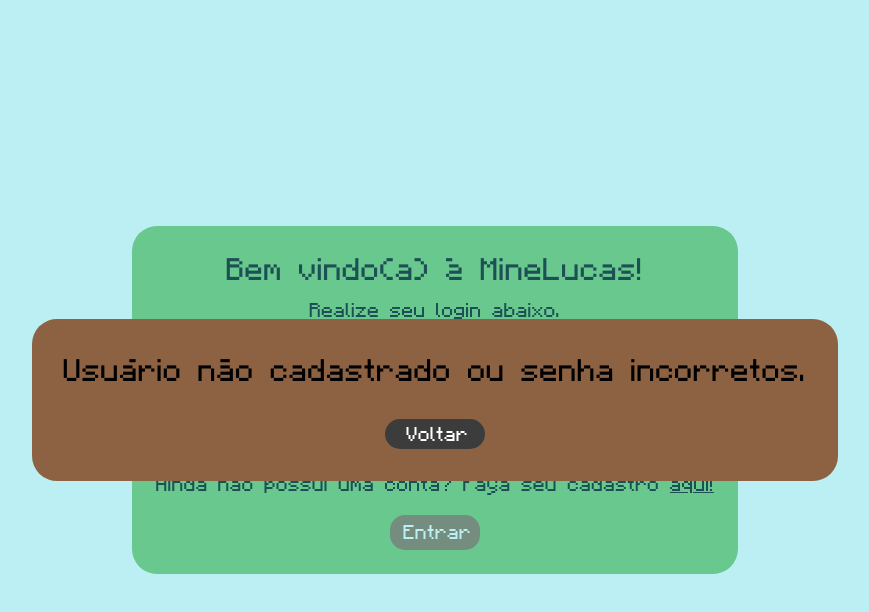
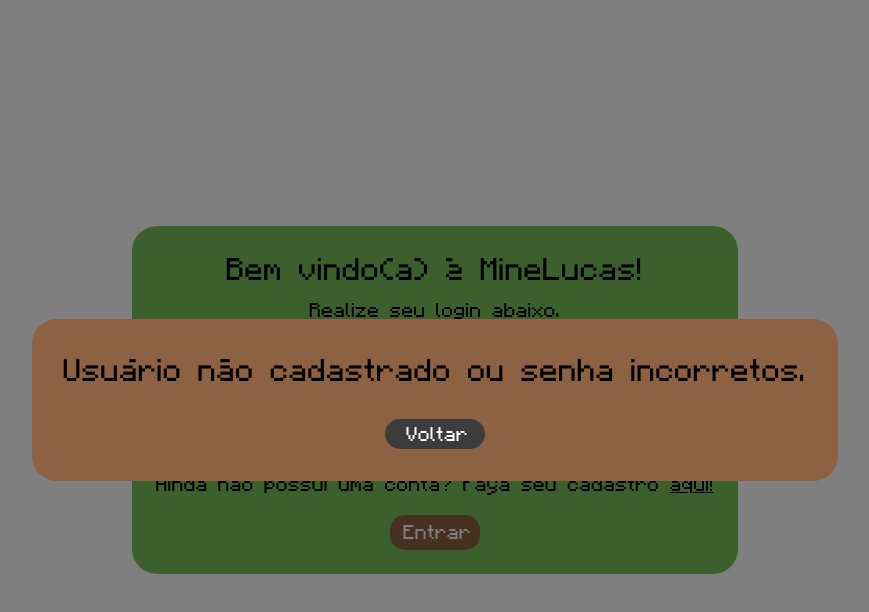
Before and after one commit to LucasBoaratti/MineLucas, a React (Vite) app in the folder FrontEnd/: page / in a window 1280 px wide. Both pictures are taken after typing "Sample", "Sample123" into the empty fields and a click on the button "Entrar". Shown: the top 612 px of the page, without its empty margins (205-1074 px from the left). Built offline with nearby package versions, Linux system fonts and the light colour scheme; no server answers.

Commit message:
Alterações no modal de fracasso do login.

```diff
--- a/FrontEnd/src/Components/LoginModalFracasso.jsx
+++ b/FrontEnd/src/Components/LoginModalFracasso.jsx
@@ -9,13 +9,16 @@ export function LoginModalFracasso({ openModal, closeModal }) {
      const navigate = useNavigate();
 
      return (
-          <main className={css.modalContainer}>
+          <main className={css.modalContainer} style={{ backgroundColor:'rgba(0, 0, 0, 0.5)', backgroundBlendMode:'darken' }}>
                <section className={css.modalLogin}>
                     <h1>Usuário não cadastrado ou senha incorretos.</h1>
                     <div className={css.botao}>
                          <button
                               type="button"
-                              onClick={() => navigate("/")}>
+                              onClick={() => {
+                                   closeModal();
+                                   navigate("/");
+                              }}>
                               Voltar
                          </button>
                     </div>
```
